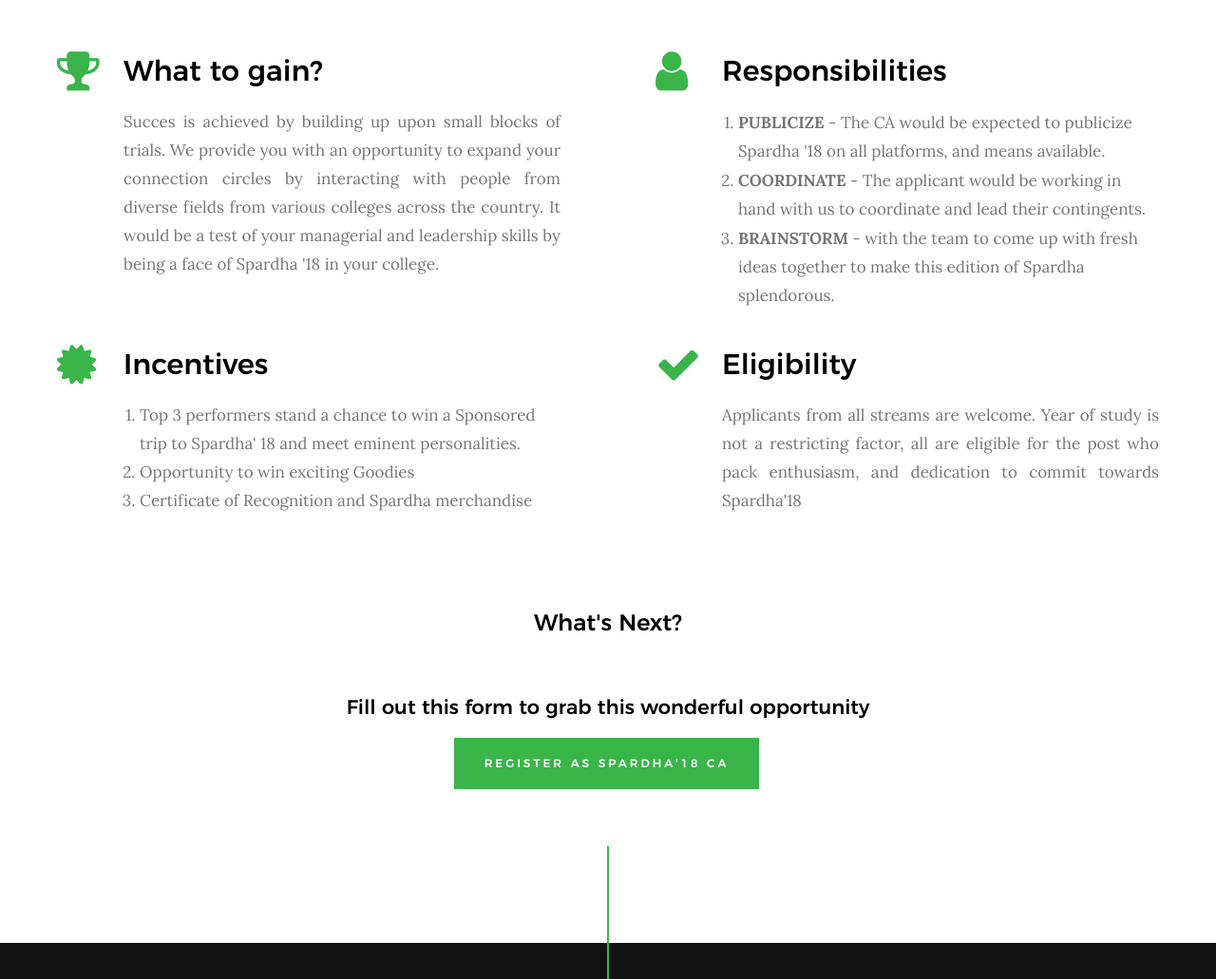
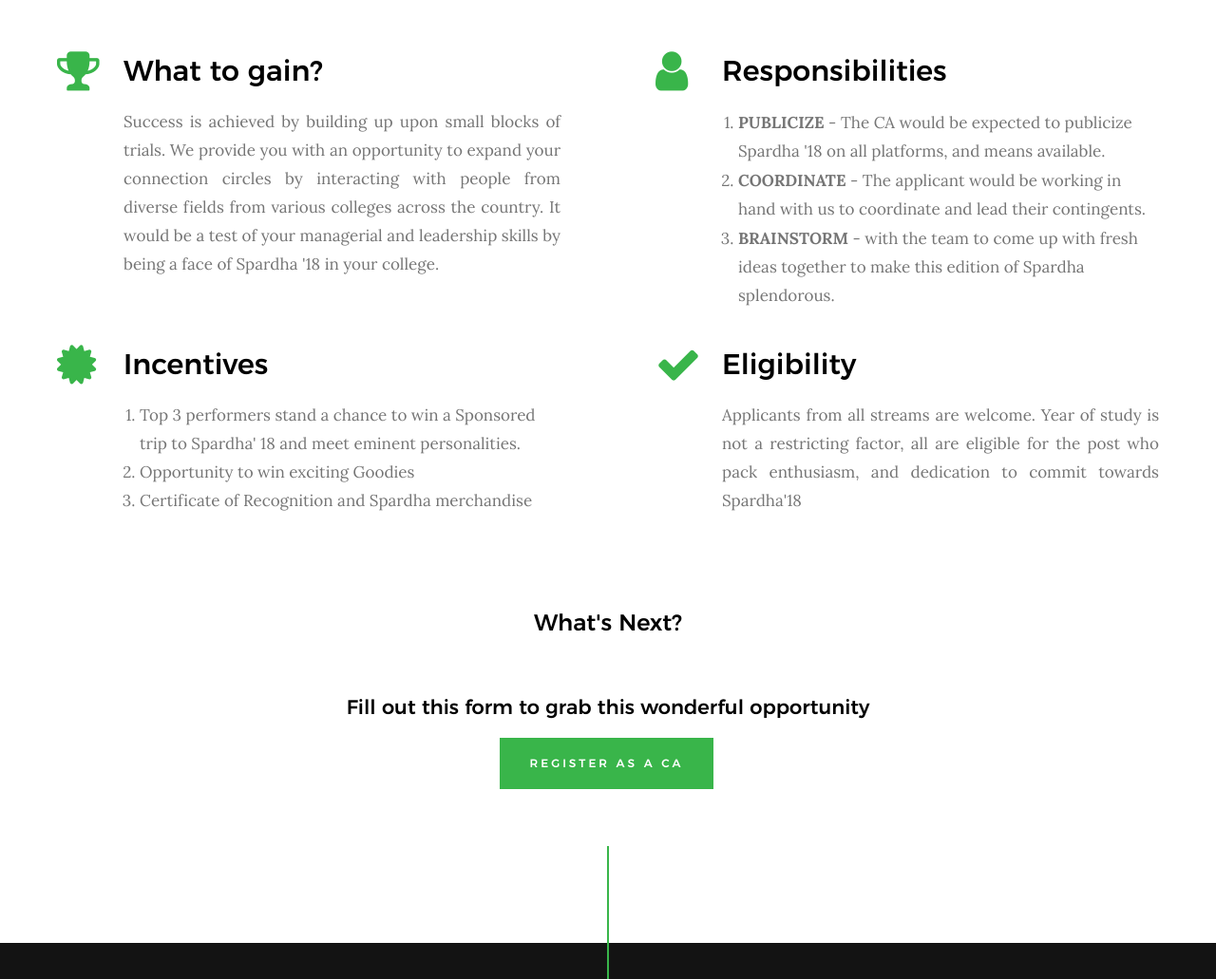
Before and after one commit to ankanbohara/spardha18, a plain HTML site: page ca.html in a window 1280 px wide. Shown: the part 718-1749 px from the top of the page at 95% size. Drawn offline with Linux system fonts and the light colour scheme.

Commit message:
Update ca.html

```diff
--- a/ca.html
+++ b/ca.html
@@ -123,7 +123,7 @@
                     </div>
                         <div class="service-text">
                             <h3 class="h2">What to gain?</h3>
-                            <p>Succes is achieved by building up upon small blocks of trials. We provide you with an opportunity to expand your connection circles by interacting with people from diverse fields from various colleges across the country. It would be a test of your managerial and leadership skills by being a face of Spardha '18 in your college.
+                            <p>Success is achieved by building up upon small blocks of trials. We provide you with an opportunity to expand your connection circles by interacting with people from diverse fields from various colleges across the country. It would be a test of your managerial and leadership skills by being a face of Spardha '18 in your college.
                             </p>
                         </div>
                     </div>
@@ -172,7 +172,7 @@
                 <h4>
                 Fill out this form to grab this wonderful opportunity<br/>
                 </h4>
-    <a class="btn btn--primary half-width" href="https://docs.google.com/forms/d/e/1FAIpQLSeE5jaY17xNEsPPWDaii0U9XBHudr7vubvw62rL3jR1g4mevA/viewform?usp=sf_link1g4mevA/viewform?usp=sf_link" target="_blank">Register as Spardha'18 CA</a>
+    <a class="btn btn--primary half-width" href="https://docs.google.com/forms/d/e/1FAIpQLSeE5jaY17xNEsPPWDaii0U9XBHudr7vubvw62rL3jR1g4mevA/viewform?usp=sf_link1g4mevA/viewform?usp=sf_link" target="_blank">Register as a CA</a>
 
                 </div>
         </section>
```
